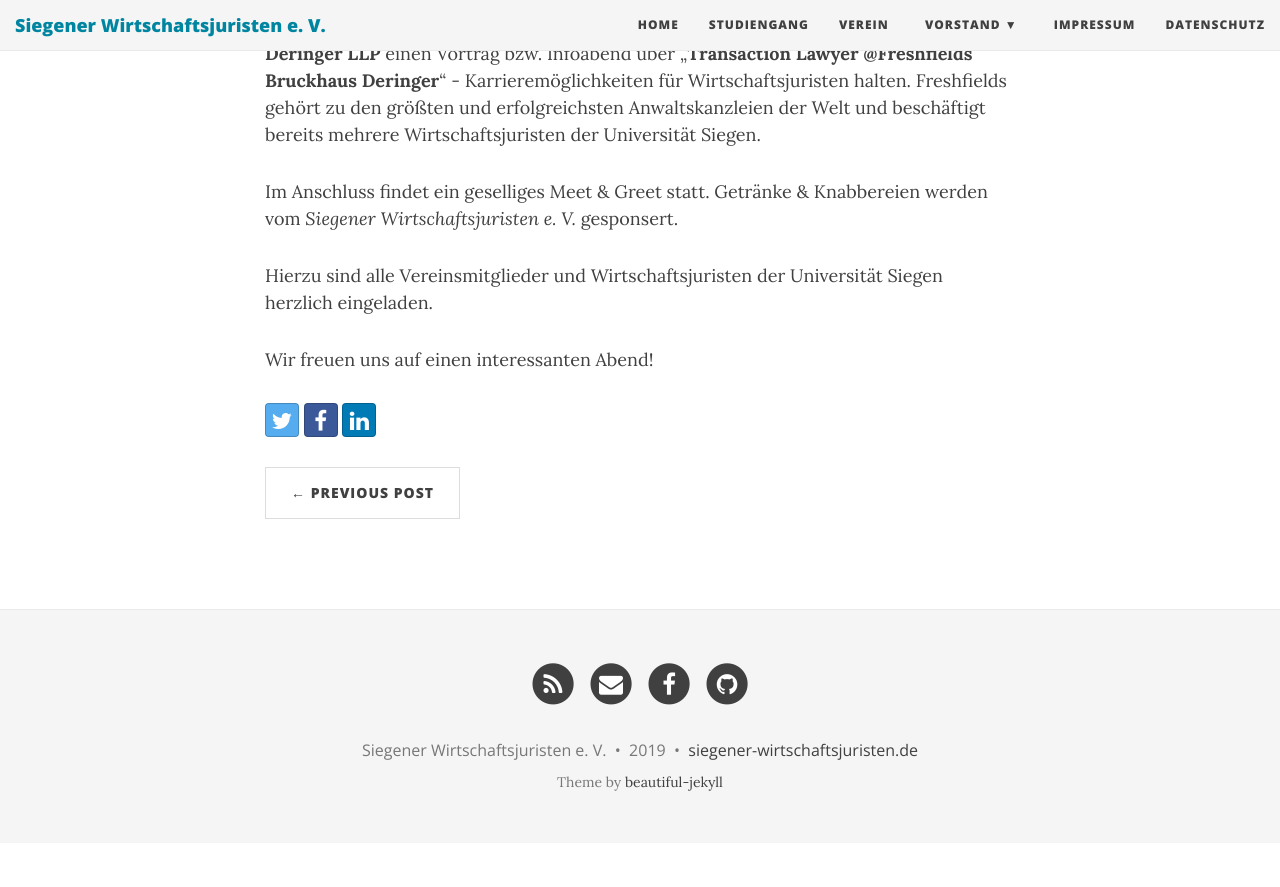
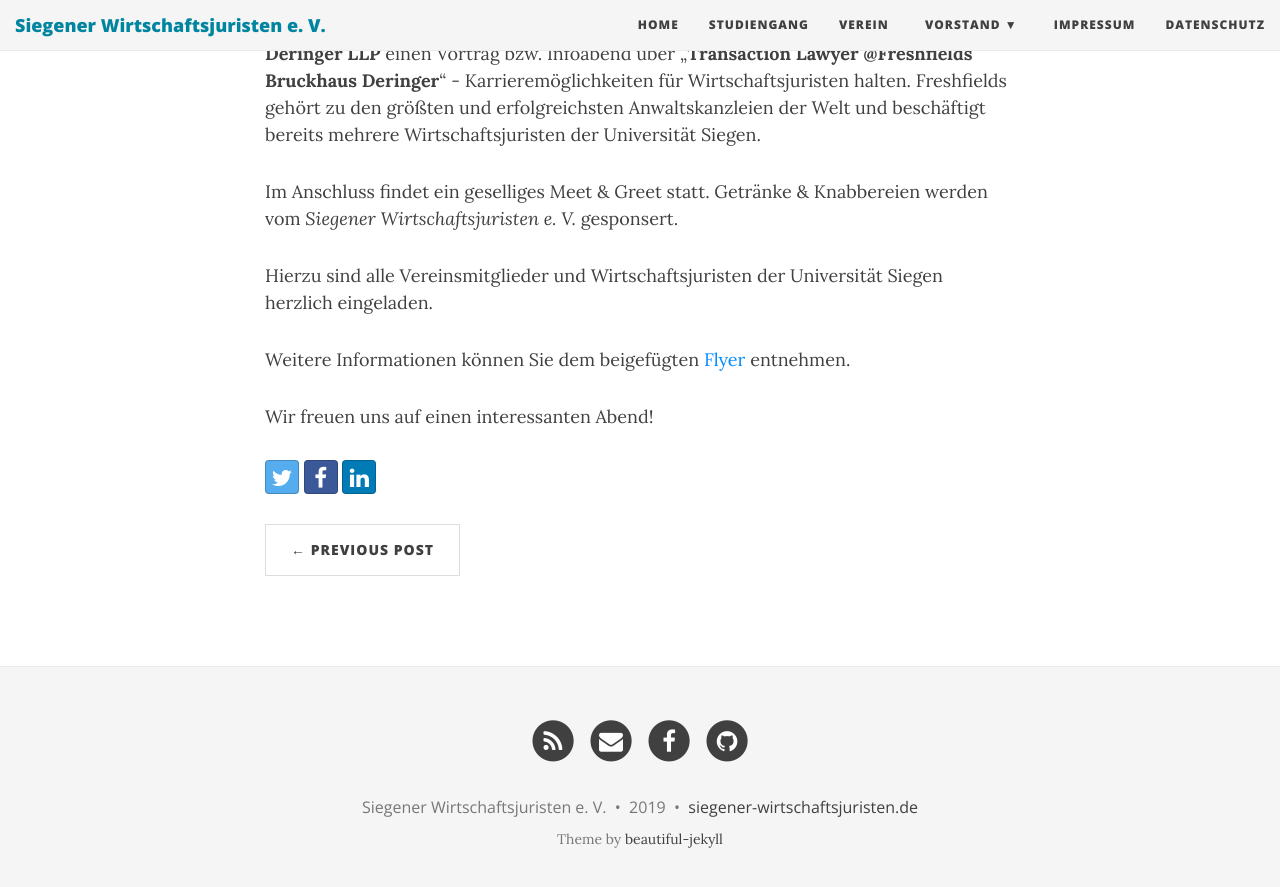
Before and after one commit to dewrs/dewrs.github.io, a Jekyll site: the page built from _posts/2019-04-17-Karriereabend.md, in a window 1280 px wide and 900 px high, scrolled down 694 px. Shown: the top 887 px of the window. Built offline with Jekyll 4.4.1, drawn with Linux system fonts in a browser that asks for light colours; nearby versions of some CDN libraries; before the commit the page ends 1537 px from its top, so only the background shows below that.

Commit message:
Update 2019-04-17-Karriereabend.md

```diff
--- a/_posts/2019-04-17-Karriereabend.md
+++ b/_posts/2019-04-17-Karriereabend.md
@@ -22,4 +22,6 @@
 
 Hierzu sind alle Vereinsmitglieder und Wirtschaftsjuristen der Universität Siegen herzlich eingeladen.
 
+Weitere Informationen können Sie dem beigefügten [Flyer](/img/Flyer_Vortrag_Uni Siegen_ONLINE) entnehmen.
+
 Wir freuen uns auf einen interessanten Abend!
```
